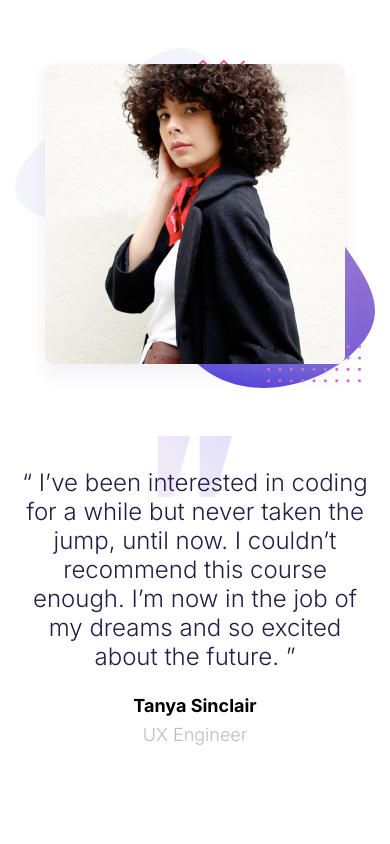
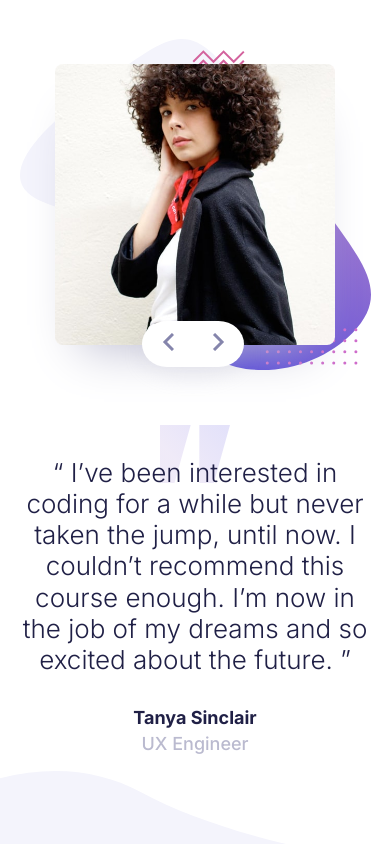
Before and after one commit to Frame993/Coding-bootcamp-testimonials-slider, a plain HTML site: page index.html in a window 390 px wide. Shown: the top 844 px of the page. Drawn offline with Linux system fonts and the light colour scheme.

Commit message:
Responsive v2

```diff
--- a/index.html
+++ b/index.html
@@ -6,78 +6,54 @@
   <meta name="viewport" content="width=device-width, initial-scale=1.0">
   <!-- displays site properly based on user's device -->
 
+  <link rel="icon" type="image/png" sizes="32x32" href="./images/favicon-32x32.png">
+
   <link rel="preconnect" href="https://fonts.googleapis.com">
   <link rel="preconnect" href="https://fonts.gstatic.com" crossorigin>
   <link href="https://fonts.googleapis.com/css2?family=Inter:wght@300;500;700&display=swap" rel="stylesheet">
 
-  <link rel="icon" type="image/png" sizes="32x32" href="./images/favicon-32x32.png">
+  <title>Coding Bootcamp Testimonials Slider</title>
   <link rel="stylesheet" href="style.css">
-  <title>Coding Bootcamp Testimonials Slider</title>
 </head>
 
 <body>
+  <main>
 
-    <div class="container">
-      <section>
-        <article class="first">
+    <section class="Tanya">
+      <div class="Testimonials">
         <p>
           “ I’ve been interested in coding for a while but never taken the jump, until now.
           I couldn’t recommend this course enough. I’m now in the job of my dreams and so
           excited about the future. ”
         </p>
-        </article>
-        <footer>
-          <h3 class="name">Tanya Sinclair</h3>
-          <h4 class="title">UX Engineer</h4>
-        </footer>
+        <h3>Tanya Sinclair<span>UX Engineer</span></h3>
+      </div>
+      <div class="photo">
+        <img class="Tanya-img" src="./images/image-tanya.jpg" alt="Tanya">
+        <img class="bg-pattern" src="./images/pattern-bg.svg" alt="">
+        <div class="buttons">
+          <button class="prev"><img src="./images/icon-prev.svg" alt=""></button>
+          <button class="next"><img src="./images/icon-next.svg" alt=""></button>
+        </div>
+      </div>
     </section>
-      <figure>
-        <div class="slider">
-          <img class="img" src="./images/image-tanya.jpg" alt="image-john">
-        </div>
-        <img class="pattern-bg" src="./images/pattern-bg.svg" alt="">
-      </figure>
-    </div>
 
-    <div class="container">
-      <section>
-        <article class="first">
-          <p>
-            “ I’ve been interested in coding for a while but never taken the jump, until now.
-            I couldn’t recommend this course enough. I’m now in the job of my dreams and so
-            excited about the future. ”
-          </p>
-        </article>
-        <footer>
-          <h3 class="name">Tanya Sinclair</h3>
-          <h4 class="title">UX Engineer</h4>
-        </footer>
-      </section>
-      <figure>
-        <div class="slider">
-          <img class="img" src="./images/image-tanya.jpg" alt="image-john">
-        </div>
-        <img class="pattern-bg" src="./images/pattern-bg.svg" alt="">
-      </figure>
-    </div>
-
-</body>
-
-</html>
-
-
-
-
-<!-- <section>
-  <article class="second">
+    <section class="John">
+      <div class="Testimonials">
         <p>
           “ If you want to lay the best foundation possible I’d recommend taking this course.
           The depth the instructors go into is incredible. I now feel so confident about
           starting up as a professional developer. ”
         </p>
-  </article>
-  <footer>
-    <h3 class="name">John Tarkpor</h3>
-    <h3 class="title">Junior Front-end Developer</h3>
-  </footer>
-</section> -->
+        <h3>John Tarkpor<span>Junior Front-end Developer</span></h3>
+      </div>
+      <div class="photo">
+        <img class="Tanya-img" src="./images/image-john.jpg" alt="Tanya">
+        <img class="bg-pattern" src="./images/pattern-bg.svg" alt="">
+      </div>
+    </section>
+
+  </main>
+</body>
+
+</html>
--- a/style.css
+++ b/style.css
@@ -18,112 +18,102 @@ body {
     flex-direction: column;
     justify-content: center;
     align-items: center;
-    height: 100vh;
+    min-height: 100vh;
+    font-family: 'Inter', sans-serif;
     font-size: 32px;
-    font-family: 'Inter', sans-serif;
-    background-image: url('./images/pattern-curve.svg');
+    font-weight: 300;
+    color: var(--dark-blue);
+
+    background-image: url("./images/pattern-curve.svg");
     background-repeat: no-repeat;
     background-position: bottom left;
-    background-size: auto 20%;
-    /* position: relative; */
+    background-size: 40%
 }
 
-div.container {
-    position: absolute;
-    width: 65%;
+main {
     display: flex;
-    justify-content: flex-end;
+    flex-direction: column;
+    justify-content: center;
     align-items: center;
-    gap: 2rem;
-    /* position: relative; */
-    /* padding: 2rem; */
-    /* border: 1px solid red; */
+    /* gap: 32px; */
 }
 
 section {
-    height: 70%;
-    position: absolute;
+    max-width: 1200px;
     display: flex;
-    flex-direction: column;
+    flex-direction: row;
     justify-content: center;
-    gap: 2rem;
-    z-index: 10;
+    align-items: center;
+    gap: 32px;
+    /* background-color: rgb(255, 255, 255); */
+}
+
+.Testimonials {
+    padding-top: 64px;
+    justify-content: center;
+    align-items: center;
+    gap: 32px;
+    margin: 32px 0;
+    /* border: 1px solid red; */
+
     background-image: url('./images/pattern-quotes.svg');
     background-repeat: no-repeat;
-    background-position: top left 10%;
-    background-size: auto 25%;
-    /* border: 1px solid red; */
-}
+    background-position: top left 96px;
+    background-size: 20%;
 
-
-footer {
-    display: flex;
-    align-items: baseline;
-    gap: 1rem;
 }
 
 p {
-    width: 60%;
-    color: var(--dark-blue);
-    font-weight: 300;
-    /* border: 1px solid red; */
+    font-size: 32px;
+    line-height: 1.2;
+    margin-bottom: 32px;
 }
 
-footer {
+h3 {
     display: flex;
-    align-items: baseline;
-    gap: 1rem;
-}
-
-footer h3 {
+    flex-direction: row;
+    gap: 16px;
     font-weight: 700;
     font-size: 24px;
 }
 
-footer h4 {
+span {
+    font-weight: 500;
     color: var(--grayish-blue);
-    font-weight: 300;
-    font-size: 24px;
 }
 
-/* image /////////////////////////////////////////////////////*/
+/* image */
 
-figure {
+.photo {
+    position: relative;
     display: flex;
     justify-content: center;
     align-items: center;
-    position: relative;
-    z-index: 2;
-}
-
-.img {
-    border-radius: .5rem;
-    max-width: 600px;
-    box-shadow: 0 10px 20px 0 hsla(240, 18%, 77%, .2);
+    /* border: 1px solid red; */
 
 }
 
-.buttons {
-    display: flex;
-    justify-content: space-between;
-    align-items: center;
-    position: absolute;
+.Tanya-img {
+    position: relative;
+    border-radius: .5rem;
+    box-shadow: 0px 29px 47px -26px hsl(240, 18%, 77%);
+    /* border: 1px solid red; */
+
 }
 
-.pattern-bg {
+.bg-pattern {
     position: absolute;
-    width: 140%;
+    margin: auto;
     z-index: -1;
 }
 
-/* image /////////////////////////////////////////////////////*/
-
+/* button container */
 .buttons {
     position: absolute;
     display: flex;
     width: fit-content;
-    bottom: -2%;
-    left: 15%;
+    bottom: -4%;
+    left: 20%;
     box-shadow: 0 10px 20px 0 hsla(240, 18%, 77%, .2);
     border-radius: 50%;
     z-index: 99;
@@ -145,82 +135,72 @@ button {
     border-radius: 0 50% 50% 0;
 }
 
+/* container */
+
+.John {
+    display: none;
+    position: absolute;
+    z-index: -1;
+}
+
+
+
 @media screen and (max-width: 768px) {
 
     body {
-        height: auto;
-        background-position: bottom left;
-        background-repeat: no-repeat;
-        background-size: auto 8%;
-    }
-
-    div.container {
-        margin-top: 2rem;
-        display: flex;
-        flex-direction: column-reverse;
-        width: 90%;
-        justify-content: center;
-        align-items: center;
-        gap: 4rem;
-        padding: 2rem 0;
-        position: relative;
-
-        /* border: 1px solid red; */
+        background-size: 80%
     }
 
     section {
-        gap: 1.5rem;
-        position: relative;
+        padding: 64px 0;
+        width: 90%;
+        flex-direction: column-reverse;
         text-align: center;
-        background-position: top;
-        background-size: auto 18%;
-        /* border: 1px solid red; */
-        padding: 2rem 0;
+    }
+
+    .Testimonials {
+        padding-top: 32px;
+        background-position: top center;
+        background-size: 20%;
     }
 
     p {
-        width: 100%;
-        color: var(--dark-blue);
-        font-weight: 300;
-        font-size: 24px;
-        /* border: 1px solid red; */
+        font-size: 26px;
+        line-height: 1.2;
+        margin-bottom: 32px;
     }
 
-    figure {
-        width: max-content;
-    }
-
-    .img {
-        max-width: 300px;
-    }
-
-    .pattern-bg {
-        width: 120%;
-    }
-
-    footer {
+    h3 {
         display: flex;
         flex-direction: column;
-        align-items: center;
-        gap: .5rem;
-    }
-
-    footer h3 {
+        gap: 5px;
+        font-weight: 700;
         font-size: 18px;
     }
 
-    footer h4 {
+    /* image */
+    .photo {
+        position: relative;
+        margin-bottom: 16px;
+    }
 
-        font-size: 18px;
+    .Tanya-img {
+        width: 80%;
+        height: 100%;
+        object-fit: cover;
+    }
+
+    .bg-pattern {
+        width: 100%;
+        display: flex;
+        position: absolute;
+        z-index: -1;
     }
 
     .buttons {
-        bottom: -4%;
-        left: 0;
-        right: 0;
-        margin: auto;
+        bottom: -8%;
+        left: 35%;
     }
 
 
-
 }
```
Lines whose indentation alone changed are shown as unchanged.
